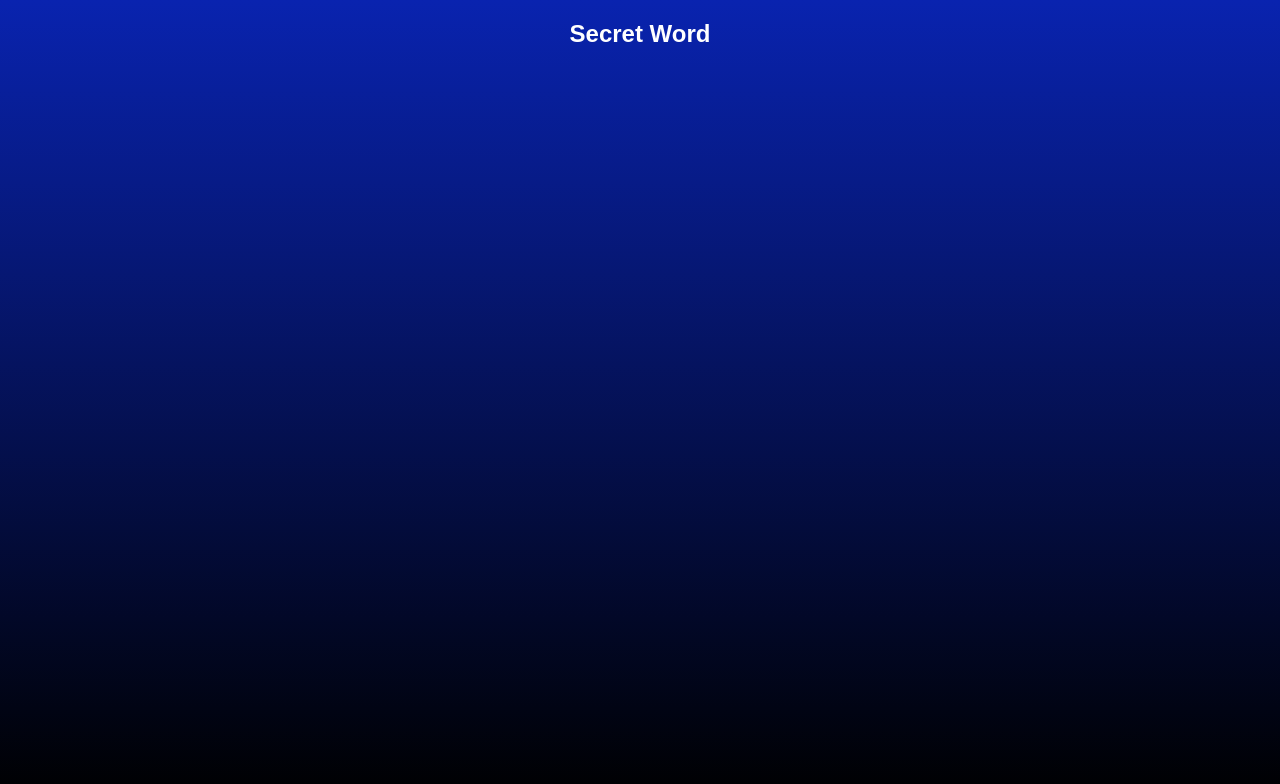
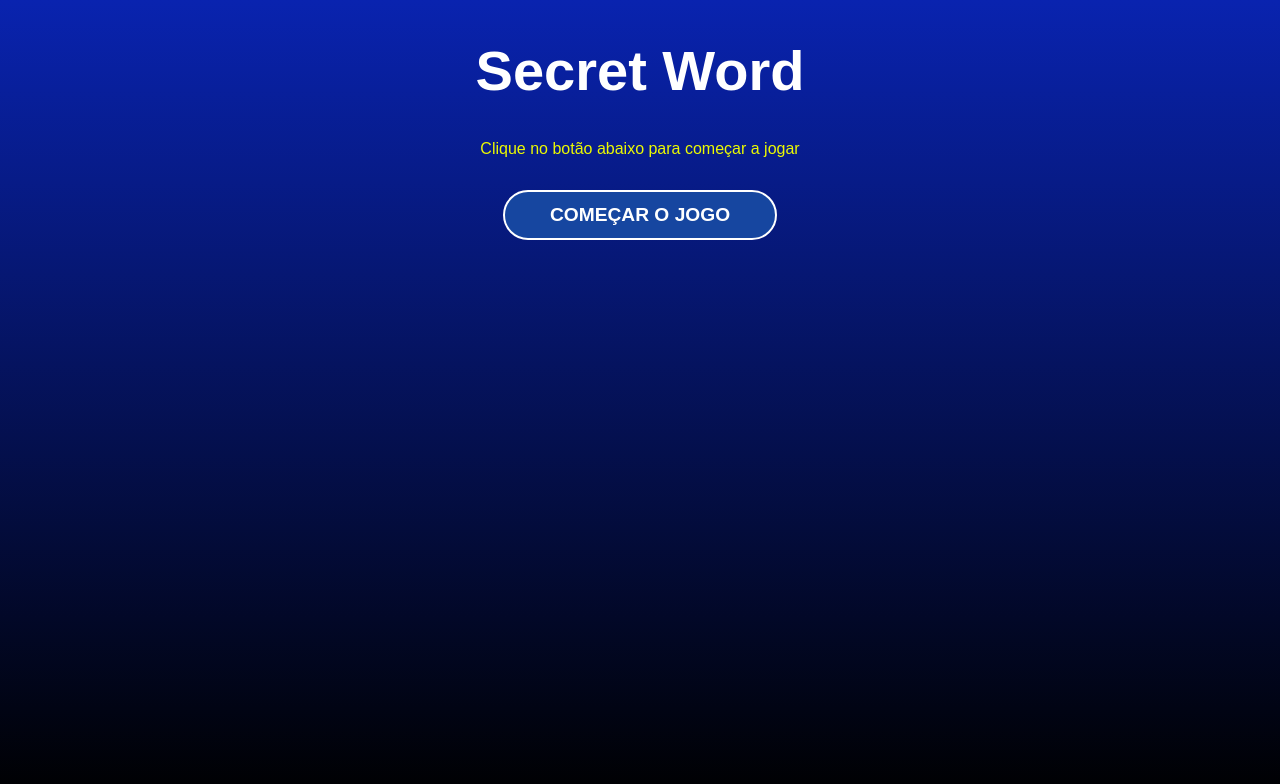
Before and after one commit to RuanSilva6721/curso_react, a React (Create React App) app in the folder secret_word_ruan/: page / in a window 1280 px wide. Shown: the top 784 px of the page. Built offline with nearby package versions, Linux system fonts and the light colour scheme.

Commit message:
criando estrutura dos componentes

```diff
--- a/secret_word_ruan/src/App.js
+++ b/secret_word_ruan/src/App.js
@@ -1,13 +1,29 @@
 
 import './App.css';
 
+import {useCallback, useEffect, useState} from "react";
+import {wordsList} from './data/word';
+
+import StartScreen from './components/StartScreen';
+import Game from './components/Game';
+import GameOver from './components/GameOver';
+
+const stages = [
+  {id: 1, name: "start"},
+  {id: 2, name: "game"},
+  {id: 3, name: "end"},
+
+];
+
 function App() {
+  const [gameStage, setGameStage] = useState(stages[0].name);
+  const [words] = useState(wordsList);
+
   return (
     <div className="App">
-
-     <h2>Secret Word</h2>
-
-
+        {gameStage === 'start' && <StartScreen/> }
+        {gameStage === 'game' && <Game/> }
+        {gameStage === 'end' && <GameOver/> }
     </div>
   );
 }
--- /dev/null
+++ b/secret_word_ruan/src/components/Game.js
@@ -0,0 +1,8 @@
+import './Game.css';
+const Game = () => {
+  return (
+    <div>Game</div>
+  )
+}
+
+export default Game
--- /dev/null
+++ b/secret_word_ruan/src/components/GameOver.js
@@ -0,0 +1,8 @@
+import './GmaeOver.css';
+const GameOver = () => {
+  return (
+    <div>GameOver</div>
+  )
+}
+
+export default GameOver
--- /dev/null
+++ b/secret_word_ruan/src/components/StartScreen.css
@@ -0,0 +1,8 @@
+.start h1{
+    font-size: 3.5em;
+}
+
+.start p {
+    margin-bottom: 2em;
+    color: #ecfa00;
+}
--- /dev/null
+++ b/secret_word_ruan/src/components/StartScreen.js
@@ -0,0 +1,14 @@
+import './StartScreen.css';
+
+const StartScreen = () => {
+  return (
+    <div className="start">
+    <h1>Secret Word </h1>
+    <p>Clique no botão abaixo para começar a jogar</p>
+    <button type="">Começar o Jogo</button>
+
+    </div>
+  )
+}
+
+export default StartScreen
--- a/secret_word_ruan/src/index.css
+++ b/secret_word_ruan/src/index.css
@@ -9,3 +9,21 @@ body{
   background: linear-gradient(180deg, rgba(9,35, 175, 1)0%,  rgba(0,0, 0, 1)100%);
   color: #fff;
 }
+
+button{
+  background: #1646a0;
+  color: #fff;
+  padding:0  45px;
+  border: 2px solid #fff;
+  border-radius: 25px;
+  height: 50px;
+  text-transform: uppercase;
+  font-weight: bold;
+  font-size: 1.2em;
+  cursor: pointer;
+  transition: .4s;
+
+}
+button:hover {
+  background-color: #0923af;
+}
```
Also changed, not shown: secret_word_ruan/src/components/Game.css (added), secret_word_ruan/src/components/GmaeOver.css (added).
